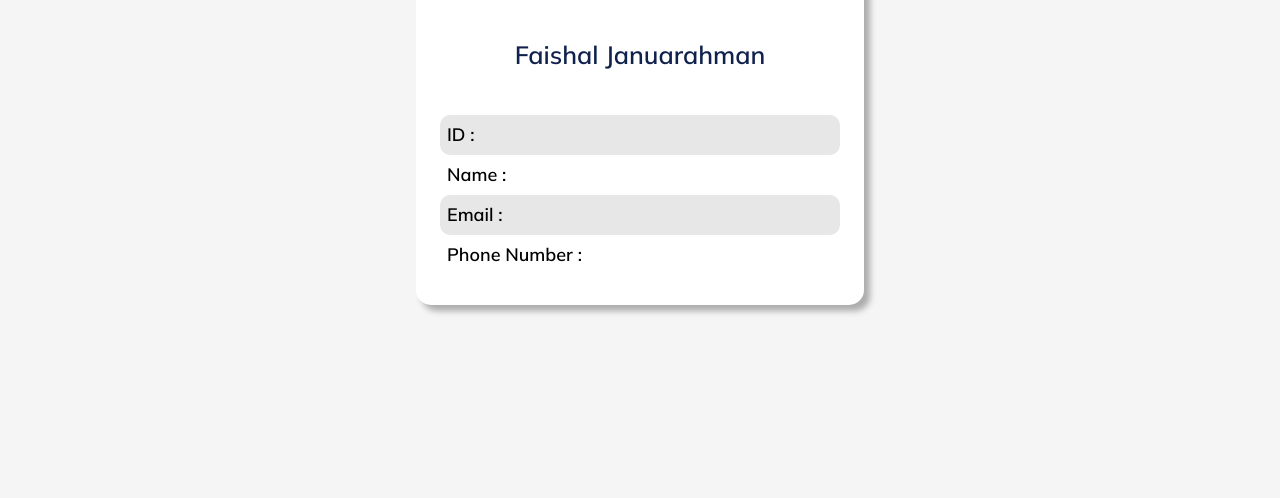
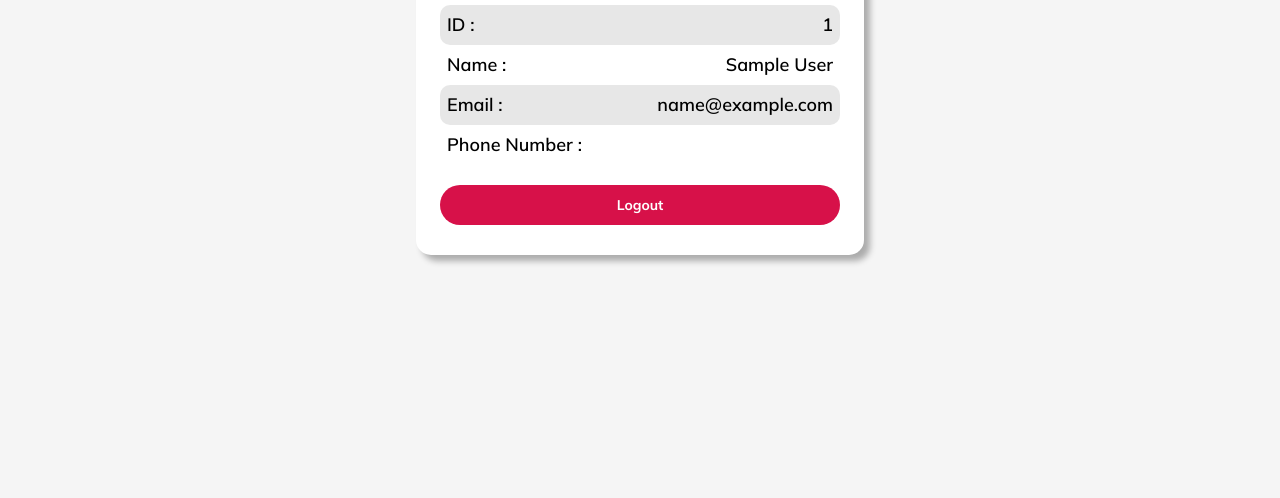
Before and after one commit to faishaaalj/Huawei-Technical-Test, a website: page Frontend/main/main.html in a window 1280 px wide. Shown: the part 358-856 px from the top of the page. After the commit the page ends 800 px from the top, so only its background shows below. Drawn offline with Linux system fonts and the light colour scheme; sample sign-in values are in the browser's storage.

Commit message:
fixing display data & adding logout button

```diff
--- a/Frontend/login/script.js
+++ b/Frontend/login/script.js
@@ -44,7 +44,7 @@ function notificationFailed(message) {
 function setStorageItem(data) {
     console.log(data.user)
     localStorage.setItem("accessToken", data.accessToken);
-    localStorage.setItem("user", data.user);
+    sessionStorage.setItem("user", JSON.stringify(data.user));
 }
 
 function emailValidation(email) {
--- a/Frontend/main/main.html
+++ b/Frontend/main/main.html
@@ -11,16 +11,14 @@
     <link
         href="https://fonts.googleapis.com/css2?family=Mulish:ital,wght@0,200;0,300;0,400;0,500;0,600;0,700;0,800;0,900;0,1000;1,200;1,300;1,400;1,500;1,600;1,700;1,800;1,900;1,1000&display=swap"
         rel="stylesheet">
-    <script src="script.js"></script>
 </head>
 
 <body>
-    <div class="navbar"></div>
     <div class="background-container">
         <div class="card-container">
             <div class="content-title">
                 <p class="welcome-style">Welcome</p>
-                <p class="full-name" id="name">Faishal Januarahman</p>
+                <p class="full-name" id="full-name"></p>
             </div>
             <div class="content-wrapper">
                 <div class="content-container">
@@ -40,10 +38,12 @@
                     <p id="phoneNumber"></p>
                 </div>
             </div>
+            <input class="button-logout" type="button" value="Logout" id="logout" onclick="logout()">
 
         </div>
     </div>
 
+    <script src="script.js"></script>
 
 </body>
 
--- a/Frontend/main/script.js
+++ b/Frontend/main/script.js
@@ -1,22 +1,42 @@
 function displayData() {
 
-    const user =  sessionStorage.getItem("user");
-    userData = JSON.parse(user)
+    const accessToken = localStorage.getItem("accessToken")
+    const userData =  JSON.parse(sessionStorage.getItem("user"));
 
-    const idContent = document.getElementById("id");
-    idContent.textContent = `${userData.userId}`;
+    if (!accessToken) {
+        window.location.href = '../login/login.html';
+    } else {
+        if (userData) {
+            const idContent = document.getElementById("id");
+            idContent.textContent = userData.userId;
 
-    const nameContent = document.getElementById("name");
-    nameContent.textContent = `${userData.name}`;
+            const nameContent = document.getElementById("name");
+            nameContent.textContent = userData.name;
 
-    const phoneNumberContent = document.getElementById("phoneNumber");
-    phoneNumberContent.textContent = `${userData.phoneNumber}`;
+            const fullNameContent = document.getElementById("full-name");
+            fullNameContent.textContent = userData.name;
 
-    const emailContent = document.getElementById("email");
-    emailContent.textContent = `${userData.email}`;
+            const phoneNumberContent = document.getElementById("phoneNumber");
+            phoneNumberContent.textContent = userData.phoneNumber;
+
+            const emailContent = document.getElementById("email");
+            emailContent.textContent = userData.email;
+        }
+    }
+
+
 
 
 }
 
 displayData();
-console.log("AAAA")
+
+function logout() {
+    localStorage.clear();
+    sessionStorage.clear();
+    displayData()
+}
+
+// const user =  sessionStorage.getItem("user");
+// userData = JSON.parse(user)
+// console.log(userData)
--- a/Frontend/main/style.css
+++ b/Frontend/main/style.css
@@ -75,3 +75,15 @@ body {
     font-size: 25px;
     font-weight: 600;
 }
+
+.button-logout {
+    width: 100%;
+    border: none;
+    height: 40px;
+    border-radius: 25px;
+    color: white;
+    background-color: #D71149;
+    font-weight: 700;
+    font-size: 14px;
+    cursor: pointer;
+}
--- a/Frontend/style.css
+++ b/Frontend/style.css
@@ -90,6 +90,7 @@ body {
     background-color: #D71149;
     font-weight: 700;
     font-size: 14px;
+    cursor: pointer;
 }
 
 .additional-container {
```
Also changed, not shown: Frontend/index.html (+2 -2 lines), Frontend/login/login.html (+1 -1 lines).
